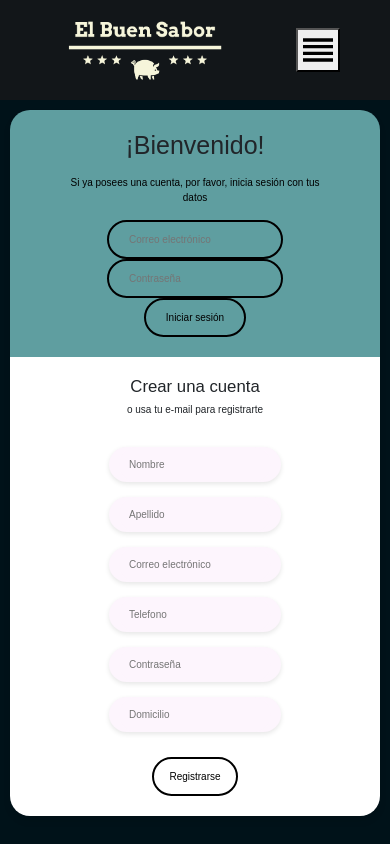
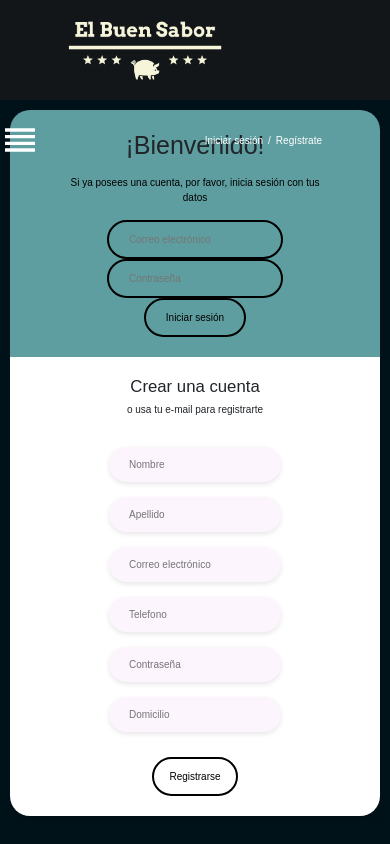
Before and after one commit to Granzo05/Ecommerce-restaurante, a React (Vite) app: page /login-negocio in a window 390 px wide. Built offline with nearby package versions, Linux system fonts and the light colour scheme.

Commit message:
header completo sin responsive

```diff
--- a/src/components/Header.tsx
+++ b/src/components/Header.tsx
@@ -1,29 +1,50 @@
-
 import { Link } from 'react-router-dom';
 import { useNavigate } from 'react-router-dom';
 import '../styles/header.css';
 import Logo from '../assets/img/HatchfulExport-All/logo_transparent_header.png'
 import ReorderIcon from '@mui/icons-material/Reorder';
+import { useState } from 'react';
+import UserLogo from '../assets/img/user-icon.png';
 
-const HeaderAnterior = () => {
+const Header = () => {
 
     const navigate = useNavigate();
 
+    const [openLinks, setOpenLinks] = useState(false);
+
+    const toggleNavbar = () => {
+        setOpenLinks(!openLinks);
+    };
+
     return (
         <div className='navbar'>
-            <div className='leftSide'>
-                <img src={Logo} />
+            <div className='leftSide' id={openLinks ? "open" : "close"}>
+                <img id='logo-header' src={Logo} />
+                <div className="hiddenLinks">
+                <Link to="/"> Inicio </Link>
+                <Link to="/menu"> Menú </Link>
+                <Link to="/about"> Sobre nosotros </Link>
+                <Link to="/contact"> Contáctanos </Link>
+        </div>
             </div>
             <div className='rightSide'>
-                <Link to="/">Inicio</Link>
-                <Link to="/">Menú</Link>
-                <Link to="/">Sobre nosotros</Link>
-                <Link to="/">Contáctanos</Link>
-                <button><ReorderIcon/></button>
+                <Link to="/" id='inicio'>Inicio</Link>
+                <Link to="/" id='menu'>Menú</Link>
+                <Link to="/" id='about'>Sobre nosotros</Link>
+                <Link to="/" id='contact'>Contáctanos</Link>
+                <button className='icono-responsive' onClick={toggleNavbar}><ReorderIcon/></button>
+                <div className='cuenta'>
+                    <button className='iniciar-sesion'>Iniciar sesión</button>
+                    <label id='diagonal'>/</label>
+                    <button className='registrate'>Regístrate</button>
+                    <div className='mi-cuenta'>
+                        <img src={UserLogo} alt="" style={{width: '50px', cursor: 'pointer', margin: '-17px'}}/>
+                        <Link to="/" id='mi-cuenta'>Mi Cuenta</Link>
+                    </div>
+                </div>
             </div>
         </div>
-
     )
 }
 
-export default HeaderAnterior;
+export default Header;
```
